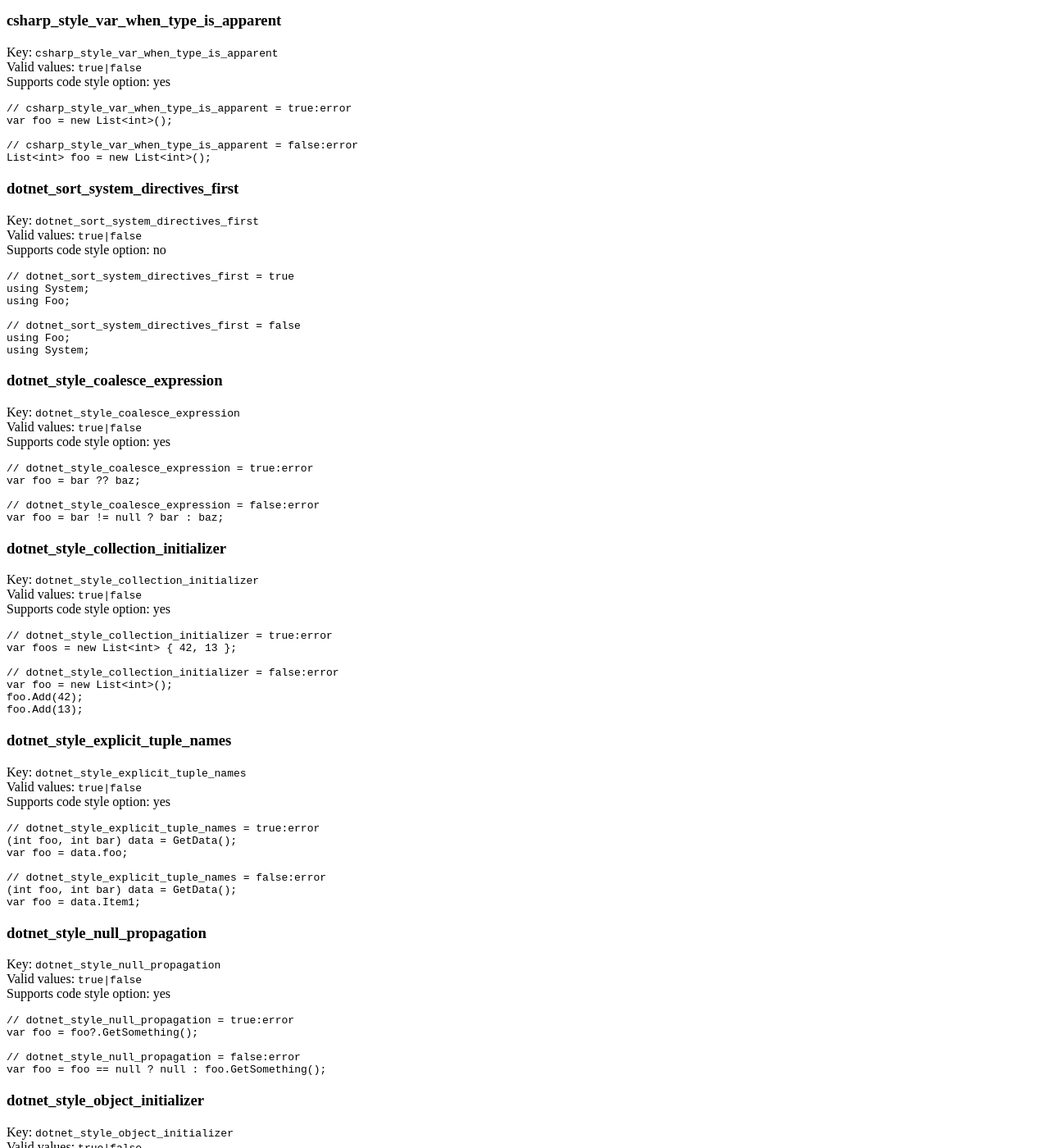
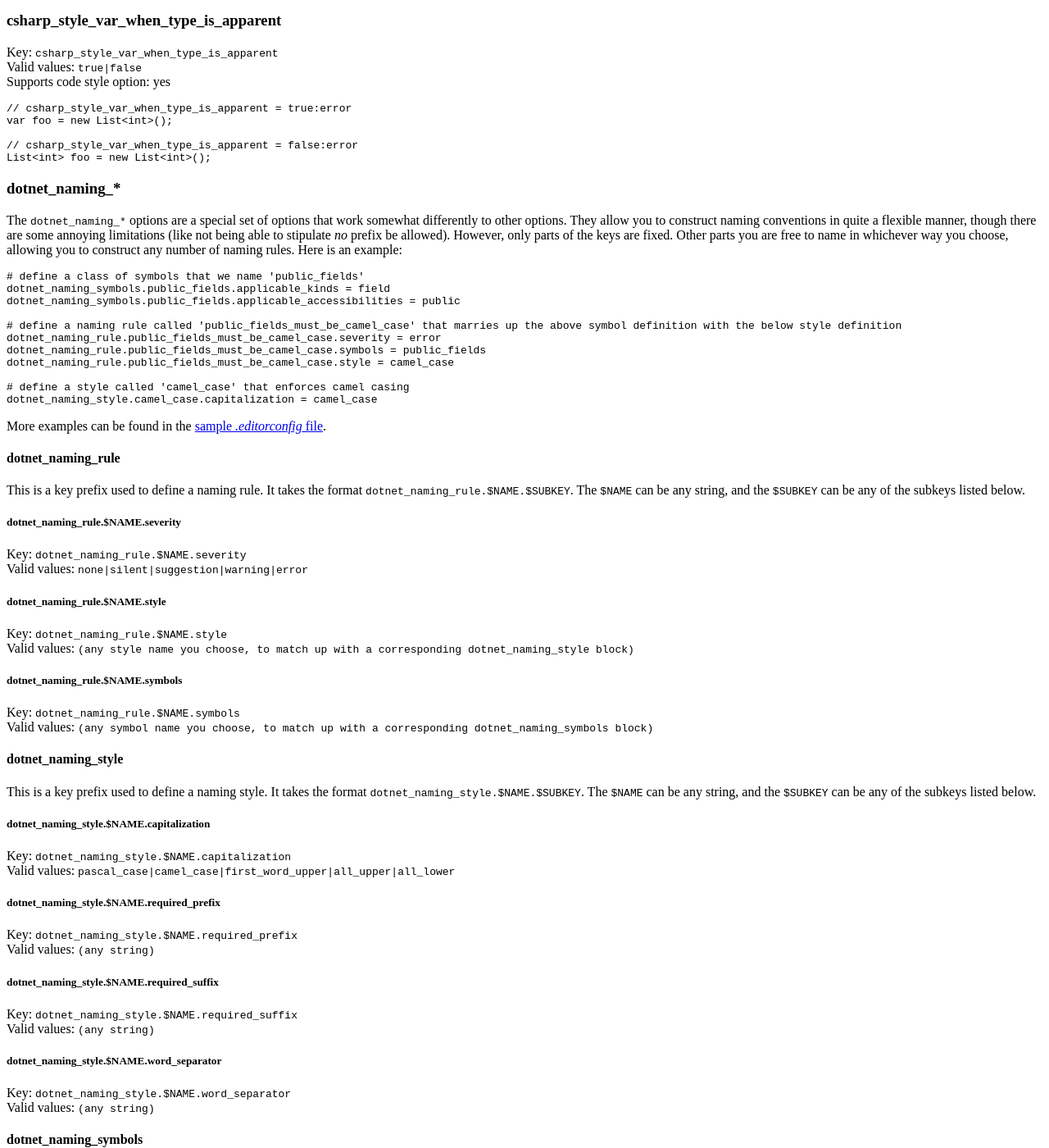
Before and after one commit to kentcb/kentcb.github.io, a Jekyll site: the page built from _posts/2017-07-04-editorconfig-reference-for-c#-developers.md, in a window 1280 px wide and 1400 px high, scrolled down 15198 px. Shown: the whole window at 82% size. Built offline with Jekyll 4.4.1, drawn with Linux system fonts in a browser that asks for light colours; comment, search, counter and statistics services are not loaded; some of the changed text lies outside the part shown.

Commit message:
Add section on dotnet_naming

````diff
--- a/_posts/2017-07-04-editorconfig-reference-for-c#-developers.md
+++ b/_posts/2017-07-04-editorconfig-reference-for-c#-developers.md
@@ -1163,6 +1163,108 @@ var foo = new List<int>();
 List<int> foo = new List<int>();
 ```
 
+### dotnet_naming_*
+
+The `dotnet_naming_*` options are a special set of options that work somewhat differently to other options. They allow you to construct naming conventions in quite a flexible manner, though there are some annoying limitations (like not being able to stipulate _no_ prefix be allowed). However, only parts of the keys are fixed. Other parts you are free to name in whichever way you choose, allowing you to construct any number of naming rules. Here is an example:
+
+```
+# define a class of symbols that we name 'public_fields'
+dotnet_naming_symbols.public_fields.applicable_kinds = field
+dotnet_naming_symbols.public_fields.applicable_accessibilities = public
+
+# define a naming rule called 'public_fields_must_be_camel_case' that marries up the above symbol definition with the below style definition
+dotnet_naming_rule.public_fields_must_be_camel_case.severity = error
+dotnet_naming_rule.public_fields_must_be_camel_case.symbols = public_fields
+dotnet_naming_rule.public_fields_must_be_camel_case.style = camel_case
+
+# define a style called 'camel_case' that enforces camel casing
+dotnet_naming_style.camel_case.capitalization = camel_case
+```
+
+More examples can be found in the [sample _.editorconfig_ file](https://github.com/kentcb/EditorConfigReference).
+
+#### dotnet_naming_rule
+
+This is a key prefix used to define a naming rule. It takes the format `dotnet_naming_rule.$NAME.$SUBKEY`. The `$NAME` can be any string, and the `$SUBKEY` can be any of the subkeys listed below.
+
+##### dotnet_naming_rule.$NAME.severity
+
+Key: `dotnet_naming_rule.$NAME.severity`
+<br />
+Valid values: `none|silent|suggestion|warning|error`
+<br />
+
+##### dotnet_naming_rule.$NAME.style
+
+Key: `dotnet_naming_rule.$NAME.style`
+<br />
+Valid values: `(any style name you choose, to match up with a corresponding dotnet_naming_style block)`
+<br />
+
+##### dotnet_naming_rule.$NAME.symbols
+
+Key: `dotnet_naming_rule.$NAME.symbols`
+<br />
+Valid values: `(any symbol name you choose, to match up with a corresponding dotnet_naming_symbols block)`
+<br />
+
+#### dotnet_naming_style
+
+This is a key prefix used to define a naming style. It takes the format `dotnet_naming_style.$NAME.$SUBKEY`. The `$NAME` can be any string, and the `$SUBKEY` can be any of the subkeys listed below.
+
+##### dotnet_naming_style.$NAME.capitalization
+
+Key: `dotnet_naming_style.$NAME.capitalization`
+<br />
+Valid values: `pascal_case|camel_case|first_word_upper|all_upper|all_lower`
+<br />
+
+##### dotnet_naming_style.$NAME.required_prefix
+
+Key: `dotnet_naming_style.$NAME.required_prefix`
+<br />
+Valid values: `(any string)`
+<br />
+
+##### dotnet_naming_style.$NAME.required_suffix
+
+Key: `dotnet_naming_style.$NAME.required_suffix`
+<br />
+Valid values: `(any string)`
+<br />
+
+##### dotnet_naming_style.$NAME.word_separator
+
+Key: `dotnet_naming_style.$NAME.word_separator`
+<br />
+Valid values: `(any string)`
+<br />
+
+#### dotnet_naming_symbols
+
+This is a key prefix used to define naming symbols. It takes the format `dotnet_naming_symbols.$NAME.$SUBKEY`. The `$NAME` can be any string, and the `$SUBKEY` can be any of the subkeys listed below.
+
+##### dotnet_naming_symbols.$NAME.applicable_kinds
+
+Key: `dotnet_naming_style.$NAME.applicable_kinds`
+<br />
+Valid values: `class|struct|interface|enum|property|method|field|event|delegate|parameter`
+<br />
+
+##### dotnet_naming_symbols.$NAME.applicable_accessibilities
+
+Key: `dotnet_naming_style.$NAME.applicable_accessibilities`
+<br />
+Valid values: `*|public|internal|friend|private|protected|protected_internal|protected_friend`
+<br />
+
+##### dotnet_naming_symbols.$NAME.required_modifiers
+
+Key: `dotnet_naming_style.$NAME.required_modifiers`
+<br />
+Valid values: `abstract|must_inherit|async|const|readonly|static|shared`
+<br />
+
 ### dotnet_sort_system_directives_first
 
 Key: `dotnet_sort_system_directives_first`
````
